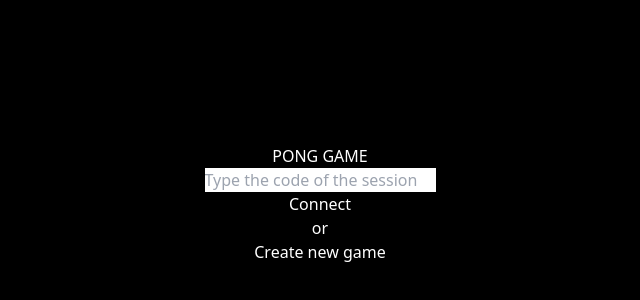
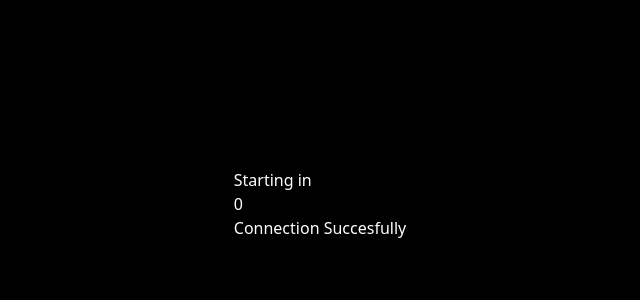
Before and after one commit to alexismrosales/pong_game, a React (Create React App) app in the folder frontend/: page / in a window 1280 px wide. Shown: the part 196-496 px from the top of the page, without its empty margins (320-960 px from the left). Built offline with nearby package versions, Linux system fonts and the light colour scheme.

Commit message:
updated game start screens

```diff
--- a/frontend/src/components/gameStart/index.tsx
+++ b/frontend/src/components/gameStart/index.tsx
@@ -32,7 +32,7 @@ const GameStart: React.FC<GameStartProps> = ({ onStartToggle }) => {
           connectToggle={handleConnect}
           newGameToggle={handleNewGame}
           start={onStartToggle}
-          status="disconnected" />
+          status="connected" />
       </div>
     </div>
   )
@@ -48,6 +48,7 @@ const TitleScreen: FunctionComponent<Connection> = props => {
           setCounter(counter - 1);
         } else {
           clearTimeout(intervalId);
+          // Active game component
           props.start();
         }
       }, 1500);
@@ -56,8 +57,22 @@ const TitleScreen: FunctionComponent<Connection> = props => {
       }
     }
   }, [counter])
-
-  if (status === "disconnected") {
+  switch (status) {
+    case "connecting":
+      return (
+        <>
+          <p>Connecting ...</p>
+        </>
+      )
+    case "connected":
+      return (
+        <>
+          <p>Starting in </p>
+          <span>{counter}</span>
+          <p>Connection Succesfully</p>
+        </>
+      )
+    default:
       return (
         <div className="text-center">
           <h1>PONG GAME</h1>
@@ -70,21 +85,7 @@ const TitleScreen: FunctionComponent<Connection> = props => {
           </form>
         </div>
       )
-  } else if (status === "connecting") {
-    return (
-      <>
-        <p>Connecting ...</p>
-      </>
-    )
   }
-  return (
-    <>
-      <p>Starting in </p>
-      <span>{counter}</span>
-      <p>Connection Succesfully</p>
-    </>
-  )
-
 }
 
 export default GameStart;
```
Lines whose indentation alone changed are shown as unchanged.
